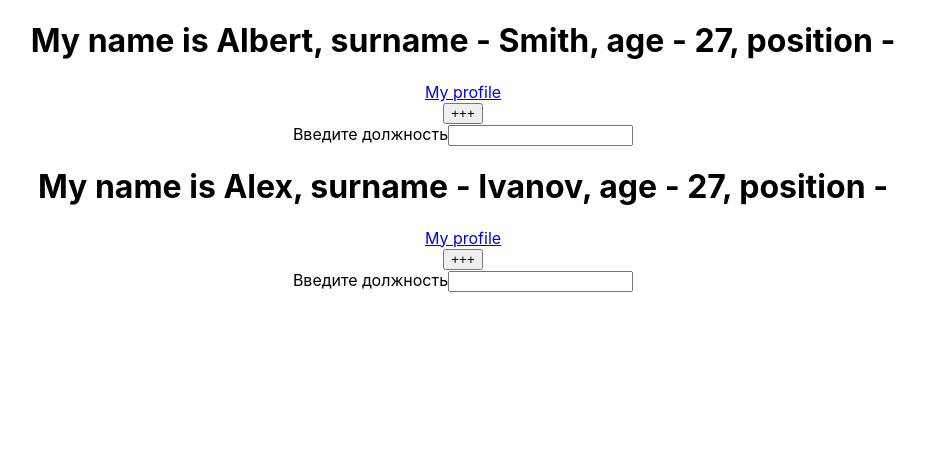
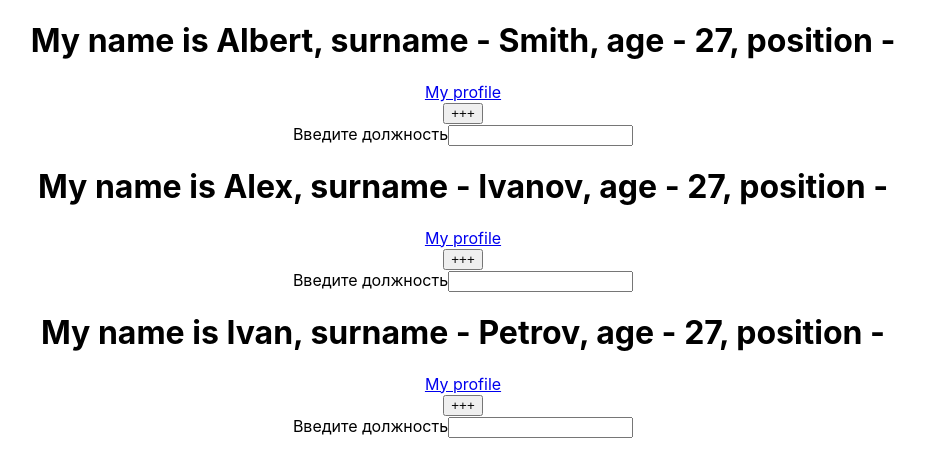
Before and after one commit to B3RTY52/React-tests, a React (Create React App) app in the folder props-tests/: page / in a window 1280 px wide. Shown: the top 474 px of the page, without its empty margins (177-1102 px from the left). Built offline with nearby package versions, Linux system fonts and the light colour scheme.

Commit message:
just a test

```diff
--- a/props-tests/src/App.js
+++ b/props-tests/src/App.js
@@ -75,6 +75,7 @@ function App() {
     <div className="App">
       <WhoAmI name="Albert" surname="Smith" link="facebook.com" />
       <WhoAmI name="Alex" surname="Ivanov" link="vk.com" />
+      <WhoAmI name="Ivan" surname="Petrov" link="instagram.com" />
     </div>
   );
 }
```
